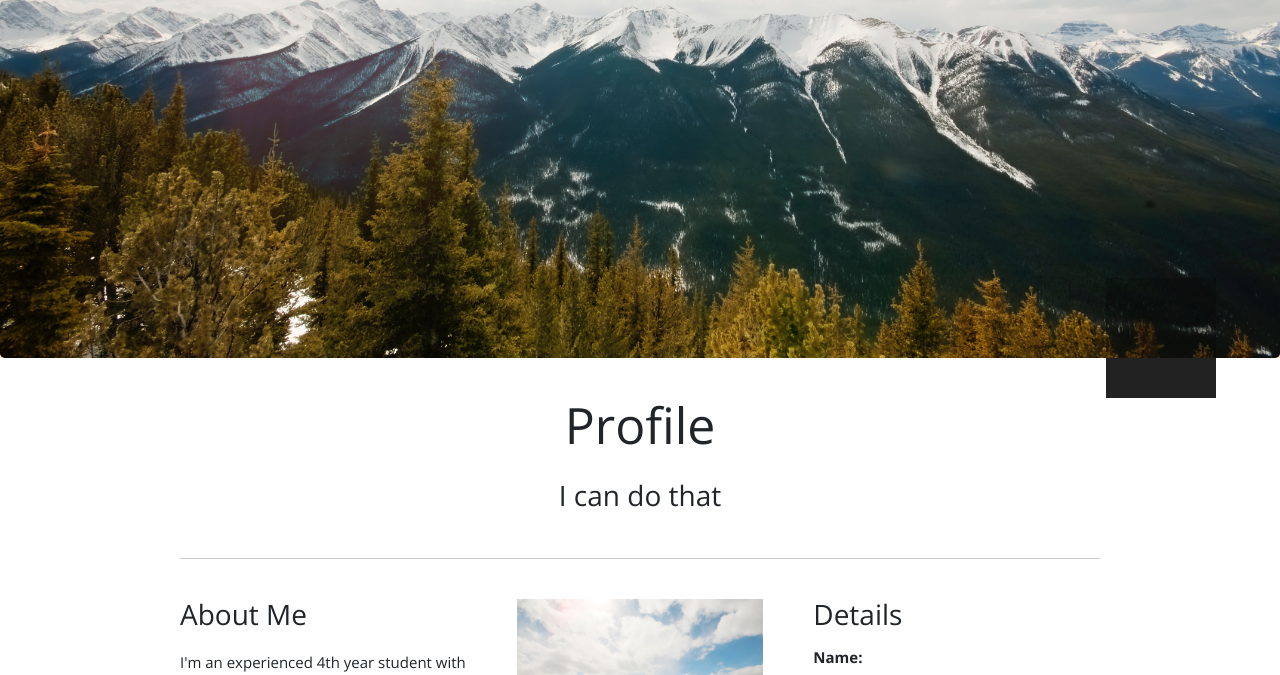
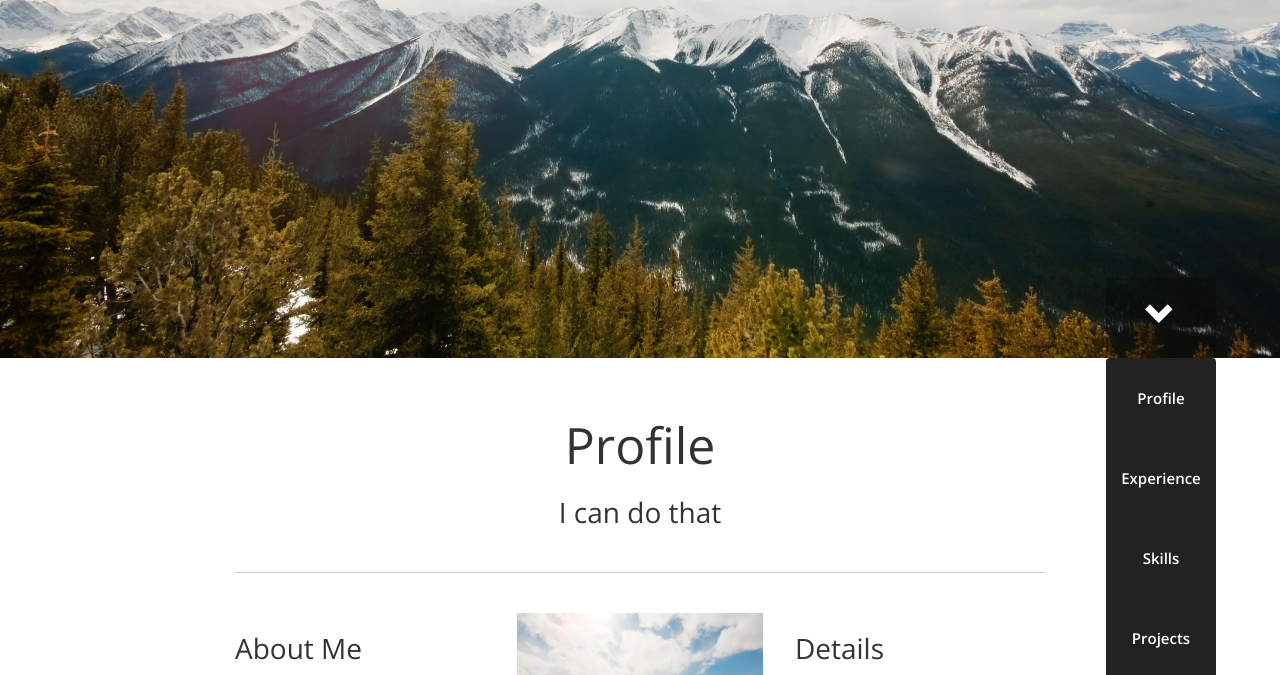
Before and after one commit to FaizanHaiider/FaizanHaiider.github.io, a plain HTML site: page index.html in a window 1280 px wide. Shown: the part 442-1117 px from the top of the page. Drawn offline with nearby package versions, Linux system fonts and the light colour scheme.

Commit message:
fixing glyphicon problem

```diff
--- a/index.html
+++ b/index.html
@@ -5,7 +5,7 @@
     <title>FaizanH Resume</title>
     <meta name="viewport" content="width=device-width,initial-scale=1">
     <link href="//fonts.googleapis.com/css?family=Open+Sans:300,600,700" rel="stylesheet" type="text/css">
-    <link rel="stylesheet" href="https://maxcdn.bootstrapcdn.com/bootstrap/4.0.0-beta/css/bootstrap.min.css" integrity="sha384-/Y6pD6FV/Vv2HJnA6t+vslU6fwYXjCFtcEpHbNJ0lyAFsXTsjBbfaDjzALeQsN6M" crossorigin="anonymous">
+    <link rel="stylesheet" href="css/bootstrap.min.css">
     <link rel="stylesheet" href="css/main.css">
   </head>
   <body data-spy="scroll" data-target="#navbar-ex">
```
Also changed, not shown: 1 other file.
